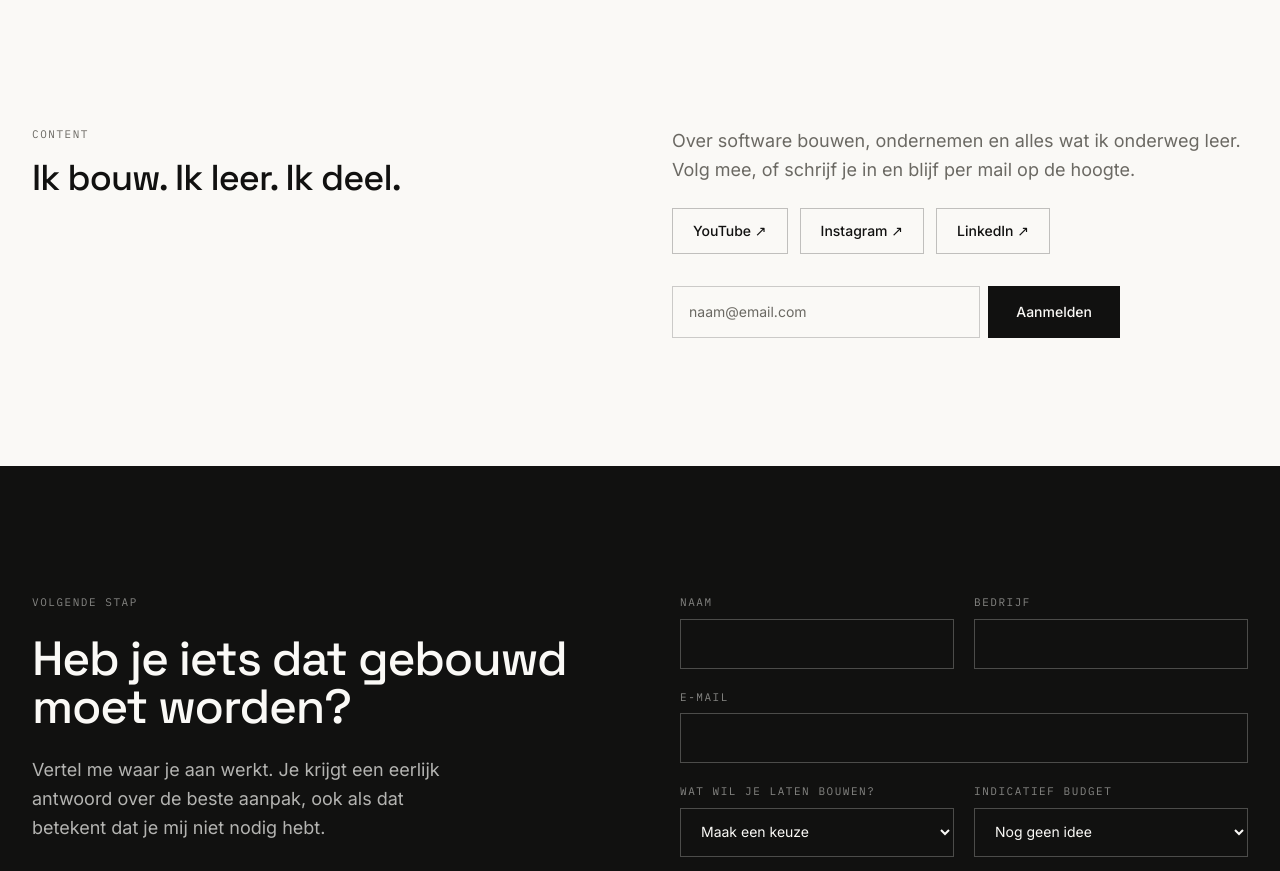
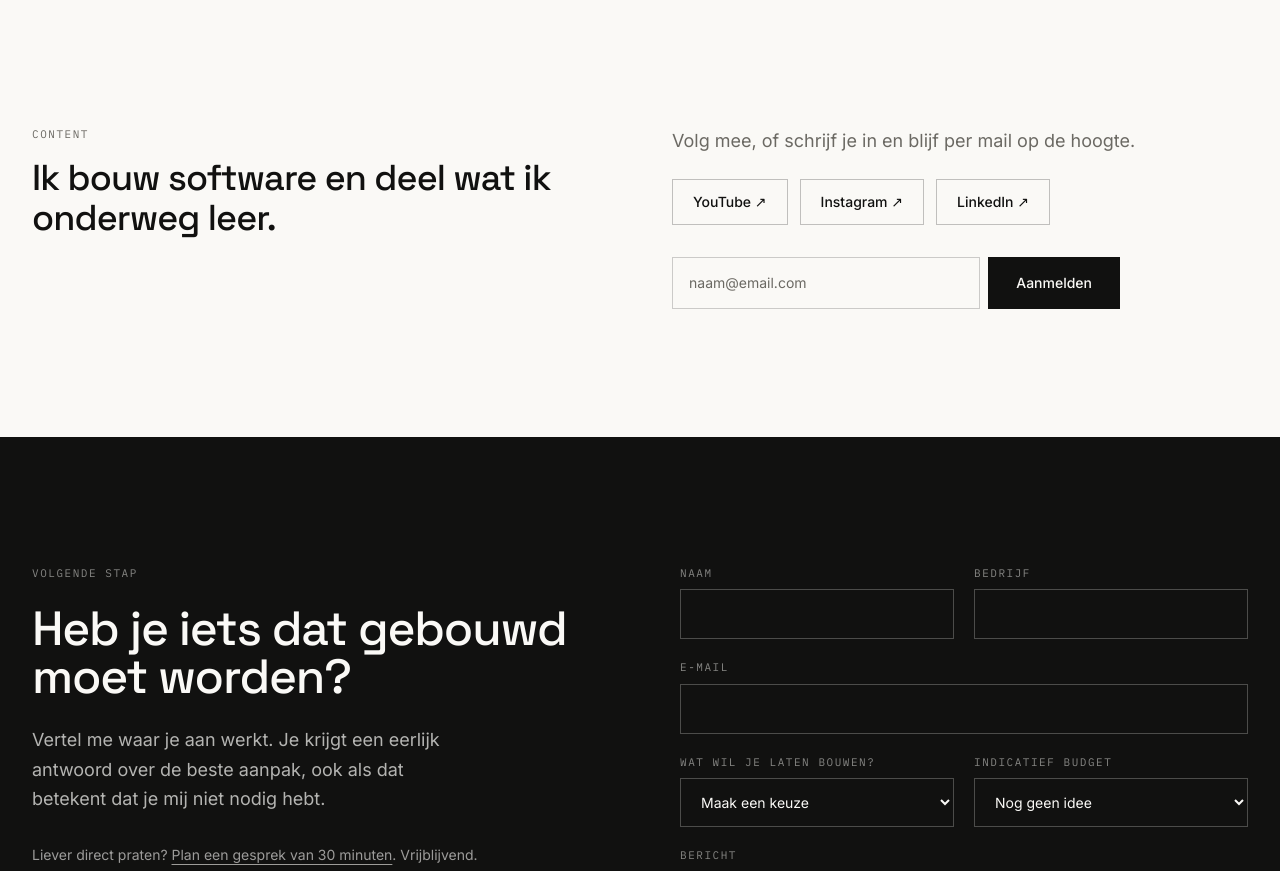
Before and after one commit to bunyaminbolukbas/portfolio_v2, a Next.js app: page / in a window 1280 px wide. Shown: the part 6020-6891 px from the top of the page. Built offline with nearby package versions, Linux system fonts and the light colour scheme.

Commit message:
Herschrijf content-tagline naar one-liner over software bouwen en delen
Co-Authored-By: Claude Fable 5 <noreply@anthropic.com>

```diff
--- a/app/page.tsx
+++ b/app/page.tsx
@@ -360,12 +360,11 @@ export default function Home() {
                 id="content-titel"
                 className="mt-4 font-display text-3xl font-medium tracking-tight sm:text-4xl"
               >
-                Ik bouw. Ik leer. Ik deel.
+                Ik bouw software en deel wat ik onderweg leer.
               </h2>
             </Reveal>
             <Reveal delay={0.1}>
               <p className="max-w-xl text-lg leading-relaxed text-muted">
-                Over software bouwen, ondernemen en alles wat ik onderweg leer.
                 Volg mee, of schrijf je in en blijf per mail op de hoogte.
               </p>
               <div className="mt-6 flex flex-wrap gap-3">
```
